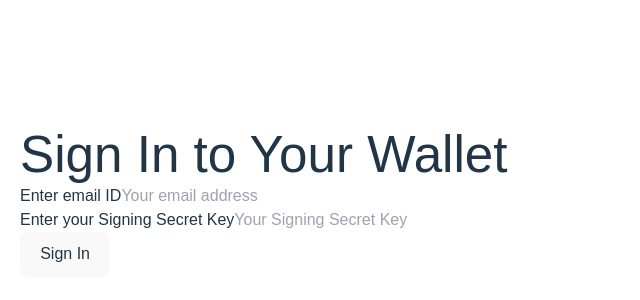
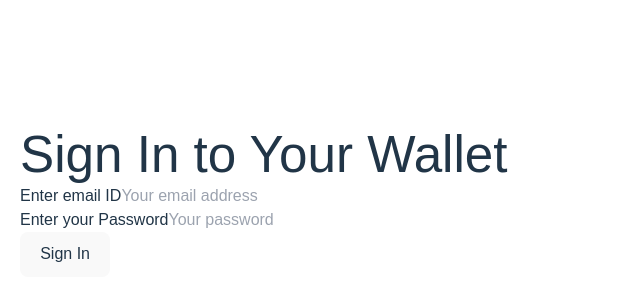
Before and after one commit to rajeshb62/aztec-wallet, a React (Vite) app in the folder frontend/: page /sign-in in a window 1280 px wide. Shown: the part 198-498 px from the top of the page, without its empty margins (0-640 px from the left). Built offline with nearby package versions, Linux system fonts and the light colour scheme.

Commit message:
signin with password instead of signing key

```diff
--- a/frontend/src/pages/SignIn.tsx
+++ b/frontend/src/pages/SignIn.tsx
@@ -12,7 +12,7 @@ const stringToHash = (inputString: string): string => {
 
 const SignIn: React.FC = () => {
   const [email, setEmail] = useState('');
-  const [signingKey, setSigningKey] = useState('');
+  const [password, setPassword] = useState('');
   const [error, setError] = useState<string | null>(null);
   const navigate = useNavigate();
   const { setWalletInfo } = useWallet();
@@ -22,10 +22,13 @@ const SignIn: React.FC = () => {
     setError(null);
 
     const emailDerivedEncryptionKey = stringToHash(email);
+    const passwordDerivedSigningKey = stringToHash(password);
+
     console.log('Email-derived encryption key:', emailDerivedEncryptionKey);
+    console.log('Password-derived signing key:', passwordDerivedSigningKey);
 
     try {
-      const accountInfo = await fetchAccount(emailDerivedEncryptionKey, signingKey);
+      const accountInfo = await fetchAccount(emailDerivedEncryptionKey, passwordDerivedSigningKey);
       console.log('Account fetched:', accountInfo);
 
       // Update the wallet context with the new account info
@@ -34,14 +37,14 @@ const SignIn: React.FC = () => {
         balance: '0', // You might want to fetch the actual balance here
         transactions: [],
         encryptionSecretKey: emailDerivedEncryptionKey,
-        signingSecretKey: signingKey,
+        signingSecretKey: passwordDerivedSigningKey,
       });
 
       // Navigate to the wallet page
       navigate('/wallet');
     } catch (error) {
       console.error('Error fetching account:', error);
-      setError('Failed to fetch account. Please check your email and signing key and try again.');
+      setError('Failed to fetch account. Please check your email and password and try again.');
     }
   };
 
@@ -68,16 +71,16 @@ const SignIn: React.FC = () => {
             />
           </div>
           <div className="mb-4">
-            <label htmlFor="signingKey" className="block text-gray-700 text-sm font-bold mb-2">
-              Enter your Signing Secret Key
+            <label htmlFor="password" className="block text-gray-700 text-sm font-bold mb-2">
+              Enter your Password
             </label>
             <input
               type="password"
-              id="signingKey"
-              value={signingKey}
-              onChange={(e) => setSigningKey(e.target.value)}
+              id="password"
+              value={password}
+              onChange={(e) => setPassword(e.target.value)}
               className="shadow appearance-none border rounded w-full py-2 px-3 text-gray-700 leading-tight focus:outline-none focus:shadow-outline"
-              placeholder="Your Signing Secret Key"
+              placeholder="Your password"
               required
             />
           </div>
```
